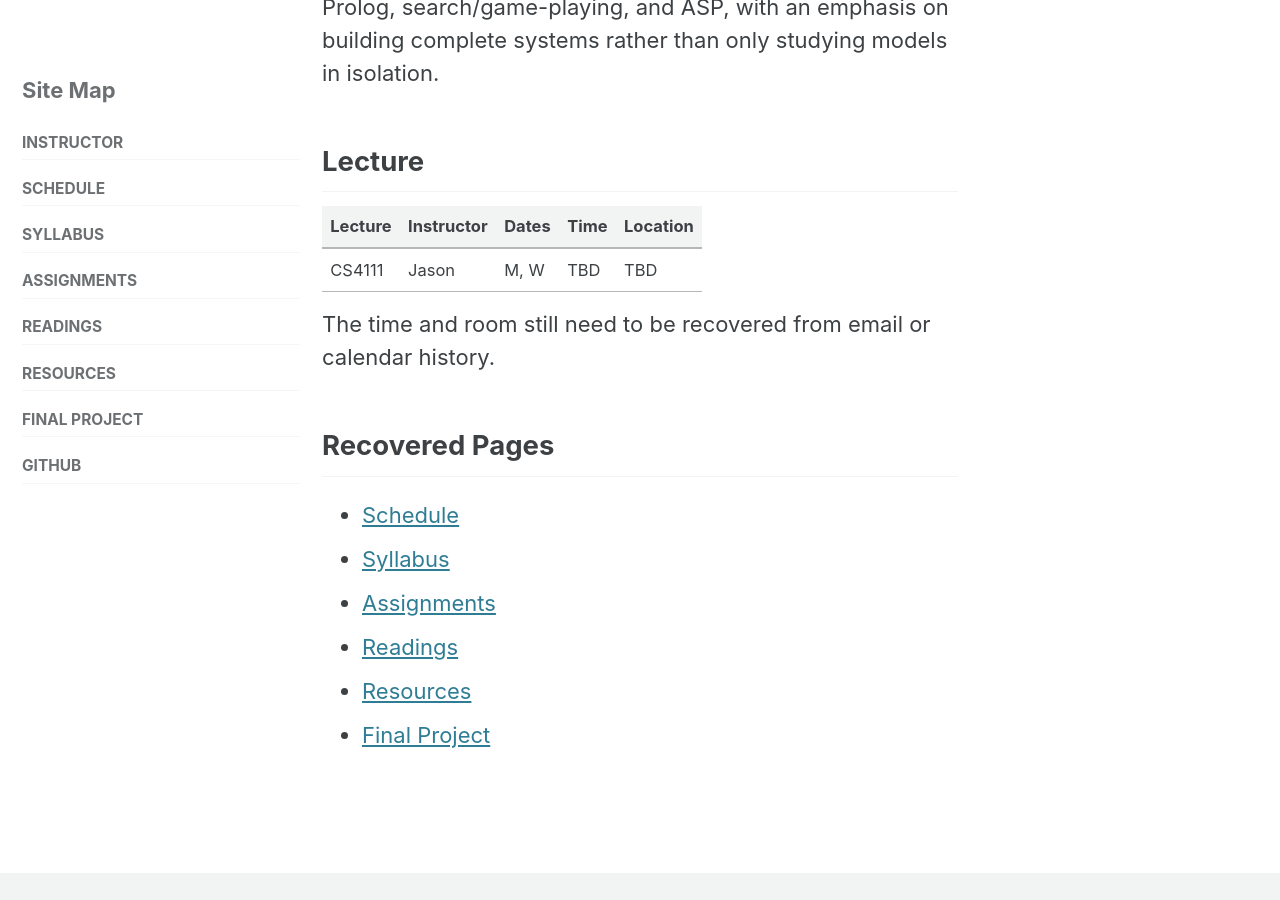
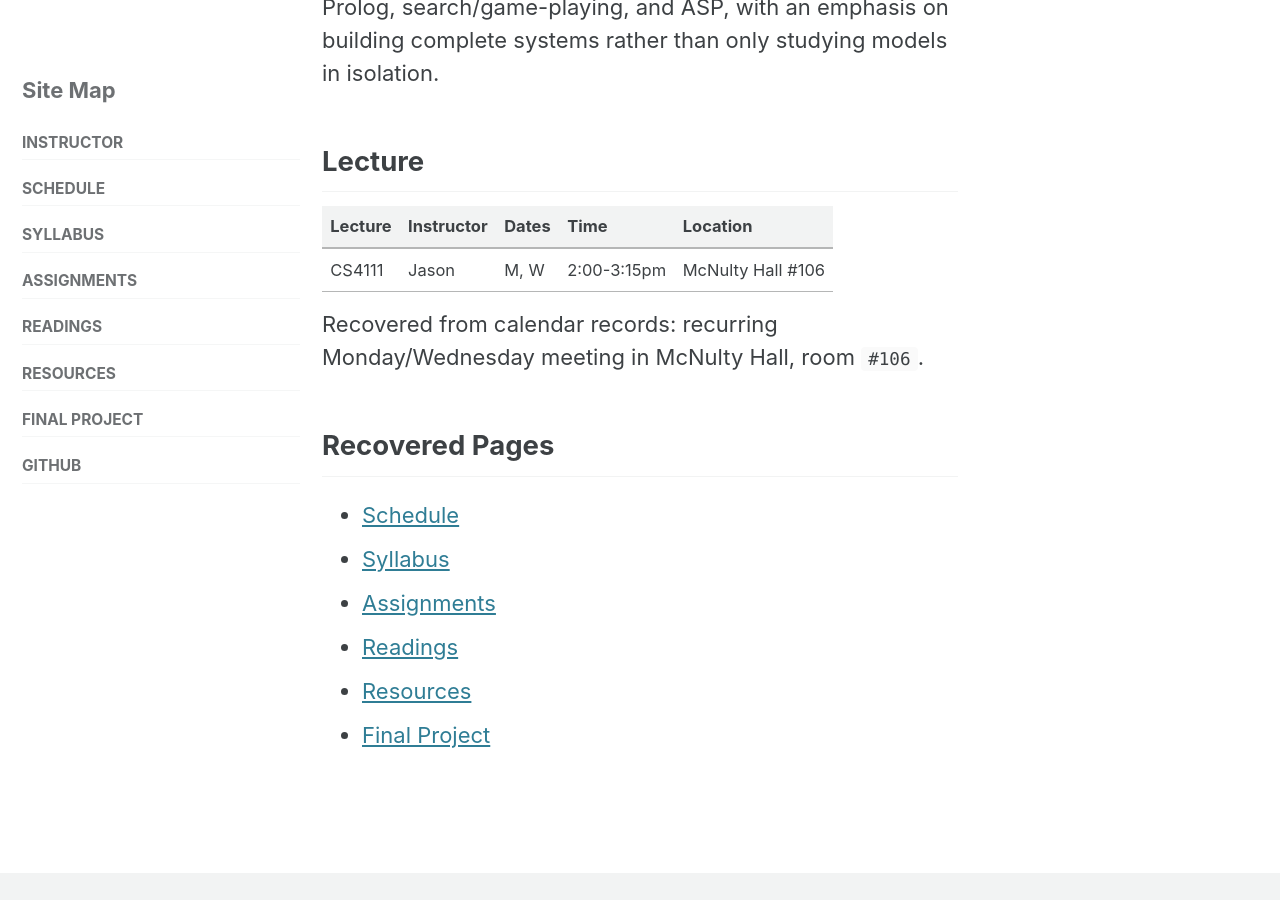
Before and after one commit to jasonhemann/25SP-CS4111, a Jekyll site: the page built from index.md, in a window 1280 px wide and 900 px high, scrolled down 529 px. Built offline with Jekyll 4.4.1, drawn with Linux system fonts in a browser that asks for light colours; cached includes are drawn as plain includes.

Commit message:
Add recovered meeting time and location

```diff
--- a/_data/course.yml
+++ b/_data/course.yml
@@ -11,8 +11,10 @@ meeting_pattern:
   regular_days:
     - M
     - W
-  regular_time: "TBD"
-  regular_location: "TBD"
+  regular_time: "2:00-3:15pm"
+  regular_location: "McNulty Hall #106"
+  building: "McNulty Hall"
+  address: "McNulty Hall, South Orange Village, NJ 07079, USA"
   anomalies:
     - date: "2025-01-16"
       day: R
--- a/index.md
+++ b/index.md
@@ -22,9 +22,10 @@ in isolation.
 
 | Lecture | Instructor | Dates | Time | Location |
 |---------|------------|-------|------|----------|
-| CS4111  | Jason      | M, W  | TBD  | TBD      |
+| CS4111  | Jason      | M, W  | 2:00-3:15pm | McNulty Hall #106 |
 
-The time and room still need to be recovered from email or calendar history.
+Recovered from calendar records: recurring Monday/Wednesday meeting in McNulty
+Hall, room `#106`.
 
 ## Recovered Pages
 
```
